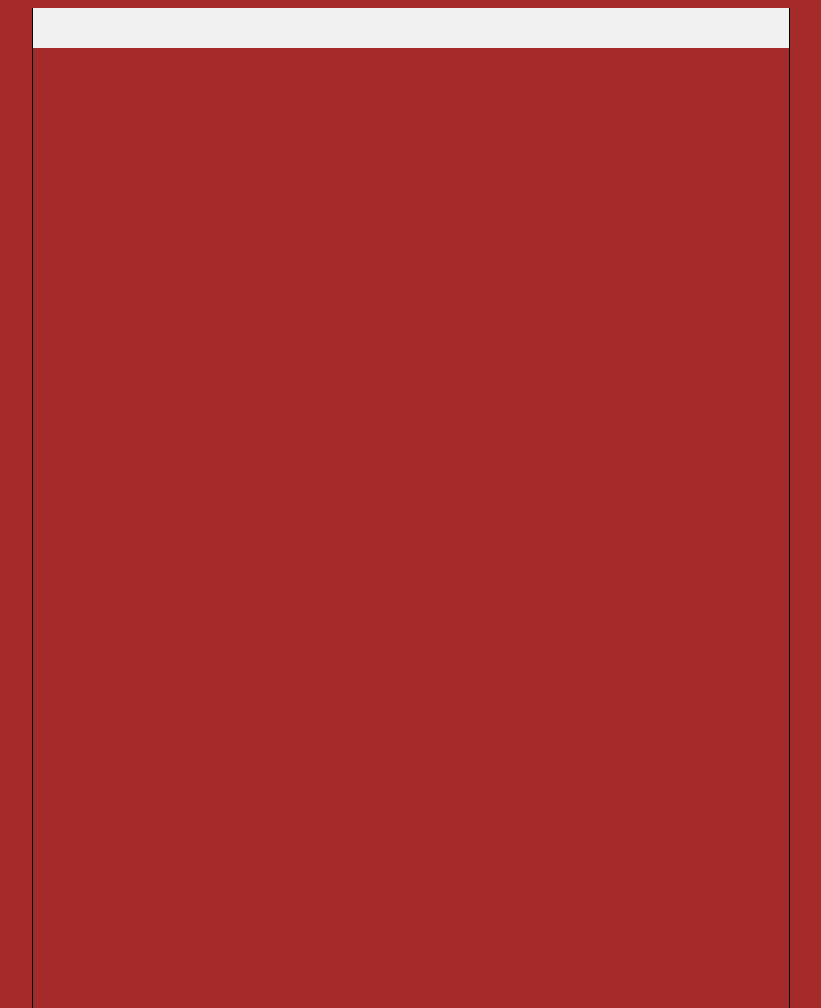
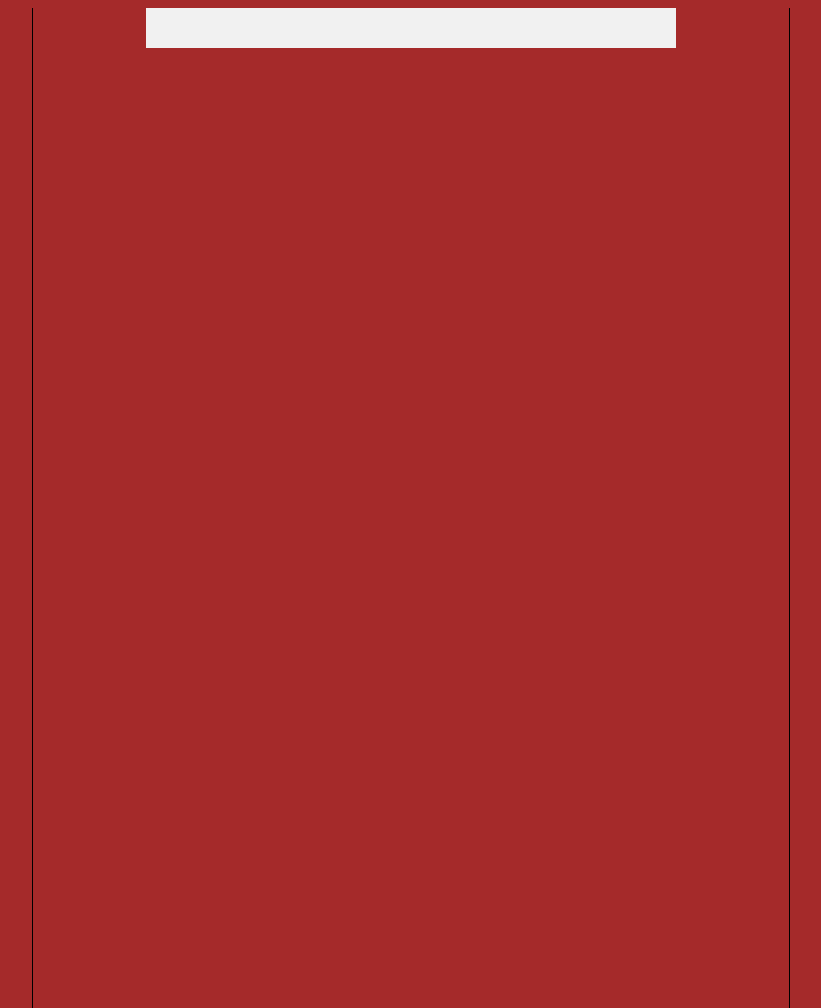
Before and after one commit to szkudlarek-piotr/TripPlaner, a plain HTML site: page index.html in a window 1280 px wide. Shown: the whole page, without its empty margins (229-1050 px from the left). Drawn offline with Linux system fonts and the light colour scheme.

Commit message:
Adeed scroll for autosuggestions list

```diff
--- a/style.css
+++ b/style.css
@@ -71,3 +71,10 @@ input[type=submit] {
     height: 20px;
     border: 1px solid black;
 }
+#autocomplete {
+    width: 70%;
+    max-height: 136px;
+    overflow-y: scroll;
+    margin-left: auto;
+    margin-right: auto;
+}
```
